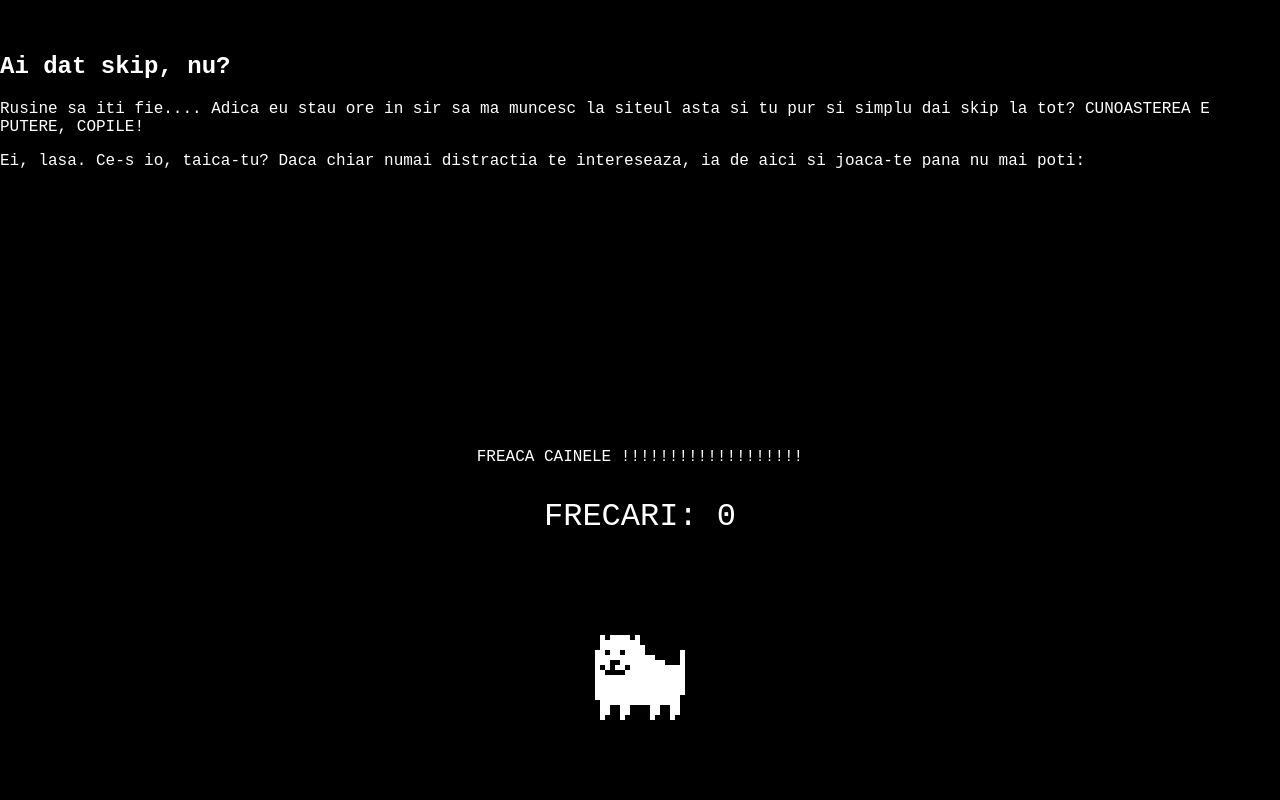
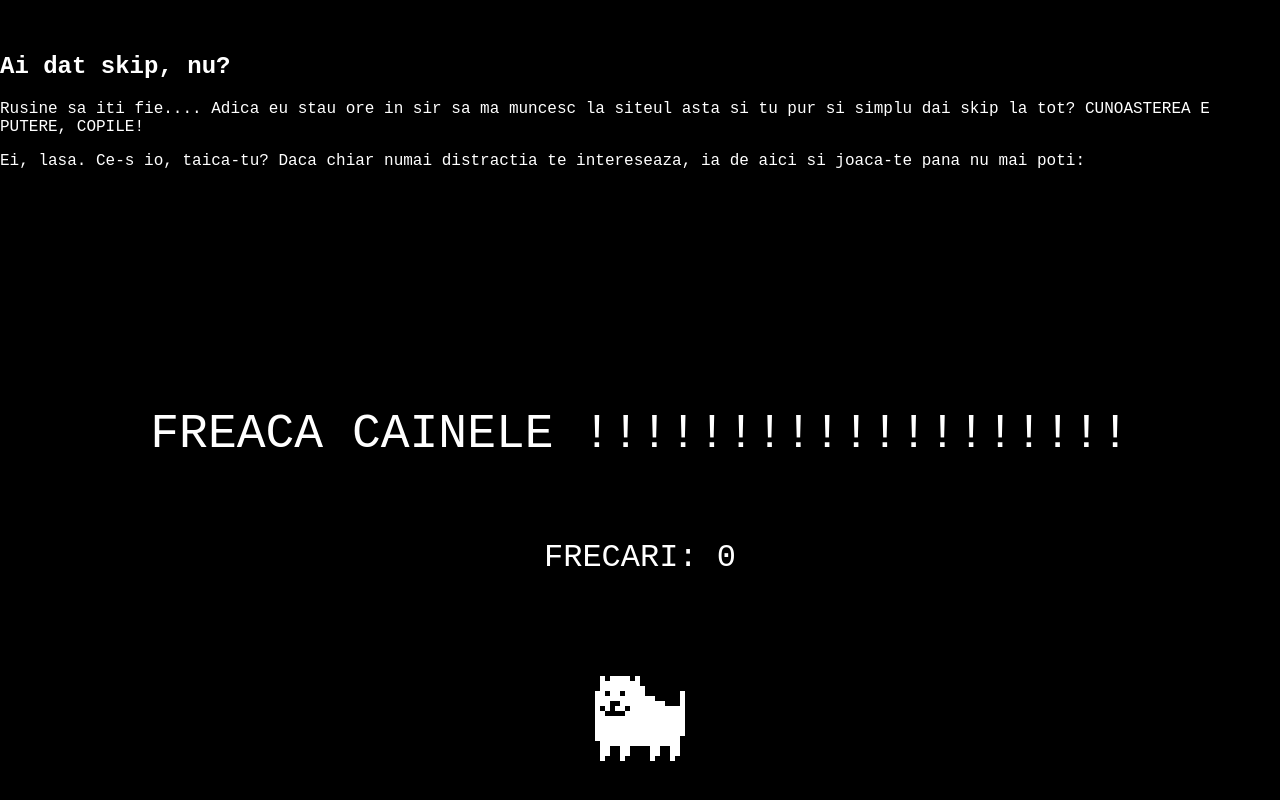
Before and after one commit to DaBoiJohn/DaBoiJohn.github.io, a plain HTML site: page index.html in a window 1280 px wide. Shown: the part 2304-3104 px from the top of the page. Drawn offline with Linux system fonts and the light colour scheme; a script that the page names is missing; a web font is replaced by a local one.

Commit message:
Update index.html

```diff
--- a/index.html
+++ b/index.html
@@ -101,7 +101,7 @@
     <p>Ei, lasa. Ce-s io, taica-tu? Daca chiar numai distractia te intereseaza, ia de aici si joaca-te pana nu mai poti:</p>
     <div class="center-outer">
       <div class="center-inner">
-	<div id="YELLING">
+	<div id="yelling">
   	  FREACA CAINELE !!!!!!!!!!!!!!!!!!!
 	</div>
 	<div>
```
